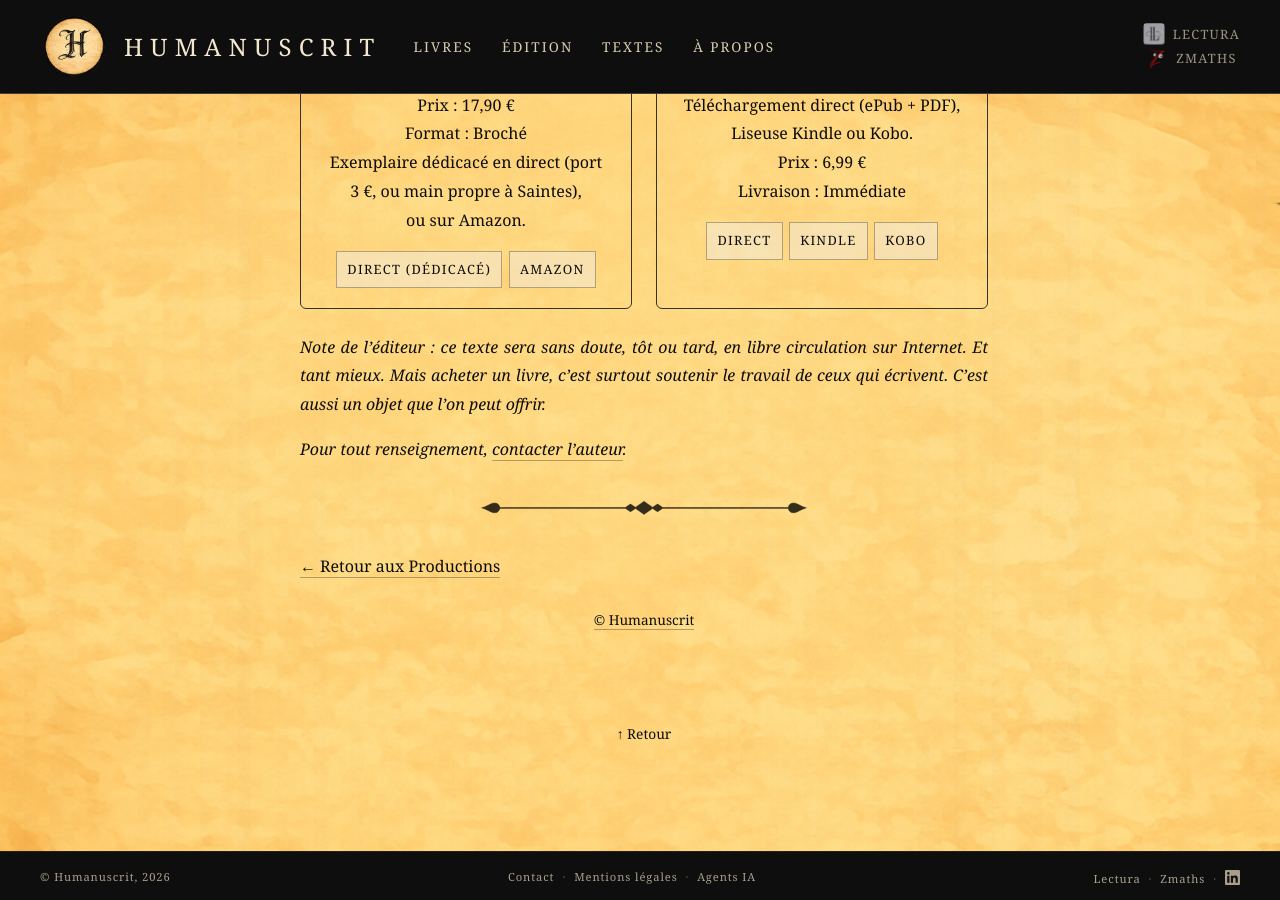
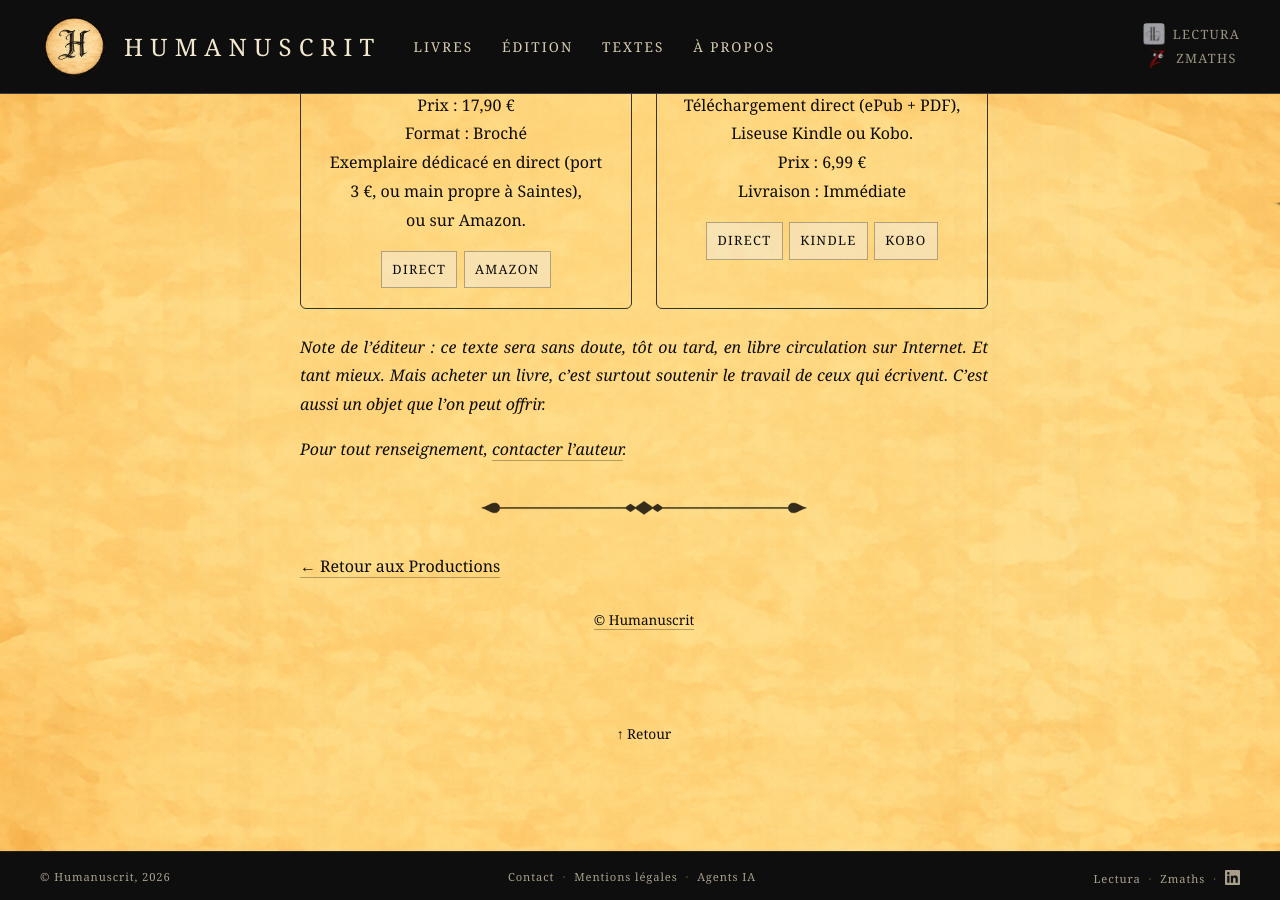
Before and after one commit to maxcarriere/humanuscrit, a Jekyll site: the page built from productions/system-down.md, in a window 1280 px wide and 900 px high, scrolled down 2349 px. Built offline with Jekyll 4.4.1, drawn with Linux system fonts in a browser that asks for light colours; part of the change alters nothing that is shown.

Commit message:
Page du roman : bouton « DIRECT » sans mention dédicacé (déjà dans le texte)
Co-Authored-By: Claude Opus 5.5 <noreply@anthropic.com>

```diff
--- a/productions/system-down.md
+++ b/productions/system-down.md
@@ -97,7 +97,7 @@ Exemplaire d&eacute;dicac&eacute; en direct (port 3&nbsp;&euro;, ou main propre
 ou sur Amazon.
 <br>
 <div class="buy-buttons-row">
-<a href="https://payhip.com/b/rNLqZ" class="cta-button" target="_blank" rel="noopener">DIRECT (D&Eacute;DICAC&Eacute;)</a>
+<a href="https://payhip.com/b/rNLqZ" class="cta-button" target="_blank" rel="noopener">DIRECT</a>
 <a href="https://www.amazon.fr/dp/B0HKWPJ5ZY" class="cta-button" target="_blank" rel="noopener">AMAZON</a>
 </div>
 </div>
```
